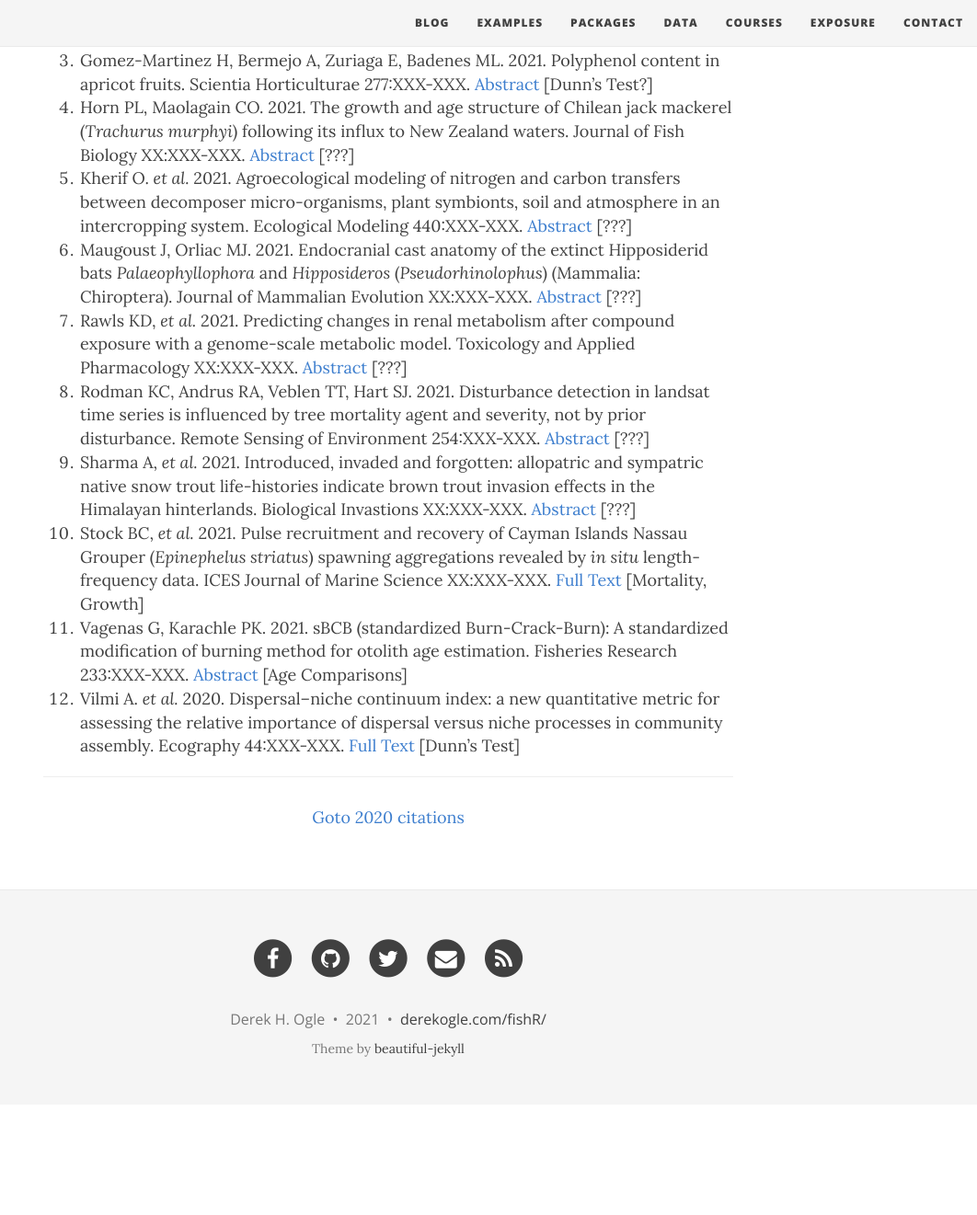
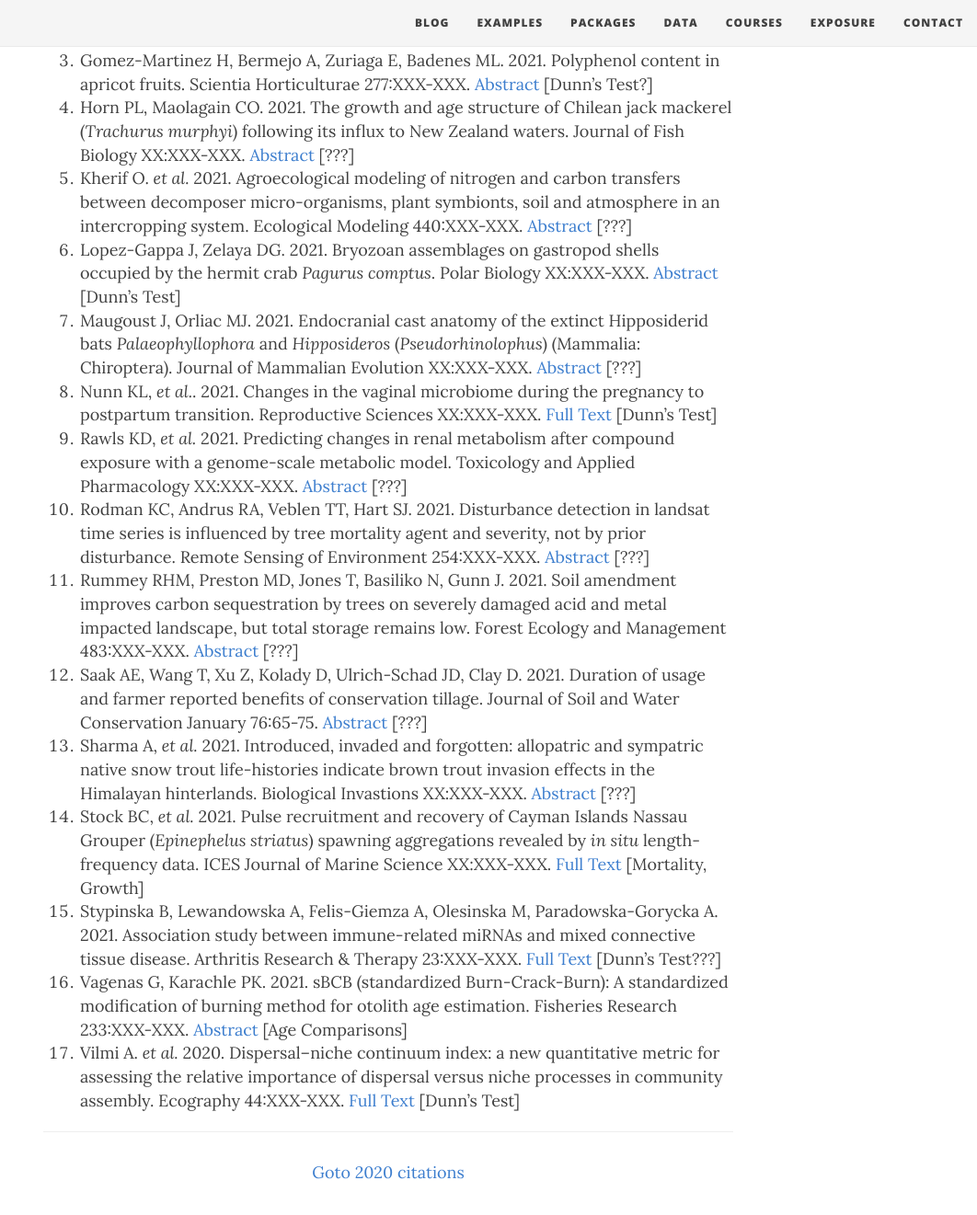
Before and after one commit to droglenc/fishR, a Jekyll site: the page built from exposure/exposure-citations21.md, in a window 1280 px wide and 1400 px high, scrolled down 525 px. Shown: the top 1321 px of the window at 92% size, without its empty margins (218-1280 px from the left). Built offline with Jekyll 4.4.1, drawn with Linux system fonts in a browser that asks for light colours; nearby versions of some CDN libraries; before the commit the page ends 1726 px from its top, so only the background shows below that.

Commit message:
Update exposure-citations21.md

```diff
--- a/exposure/exposure-citations21.md
+++ b/exposure/exposure-citations21.md
@@ -5,18 +5,23 @@ subtitle: fishR and FSA is Being Used!!
 css: "/css/exposure-citation.css"
 ---
 
-The [**IFAR** book](http://derekogle.com/IFAR/), **fishR** website, or the **FSA** package were cited in the following <span id="contact-div">12</span> publications.
+The [**IFAR** book](http://derekogle.com/IFAR/), **fishR** website, or the **FSA** package were cited in the following <span id="contact-div">17</span> publications.
 
 1. DeBoer JA, Thomas MC, Lamer JT, Casper AF, Delong MD. 2021. Complex to simple: Fish growth along the Illinois River network. Ecological Complexity 45:XXX-XXX. [Abstract](https://www.sciencedirect.com/science/article/pii/S1476945X20301719) [???]
 1. Ford, BM, Stewart BA, Tunbridge DJ, Tilbrook P. 2021. Paper chromatography: An inconsistent tool for assessing soil health. Geoderma 383:XXX-XXX. [Abstract](https://www.sciencedirect.com/science/article/abs/pii/S0016706120325386) [Dunn's Test?]
 1. Gomez-Martinez H, Bermejo A, Zuriaga E, Badenes ML. 2021. Polyphenol content in apricot fruits. Scientia Horticulturae 277:XXX-XXX. [Abstract](https://www.sciencedirect.com/science/article/abs/pii/S0304423820306567) [Dunn's Test?]
 1. Horn PL, Maolagain CO. 2021. The growth and age structure of Chilean jack mackerel (*Trachurus murphyi*) following its influx to New Zealand waters. Journal of Fish Biology XX:XXX-XXX. [Abstract](https://onlinelibrary.wiley.com/doi/abs/10.1111/jfb.14647) [???]
 1. Kherif O. *et al.* 2021. Agroecological modeling of nitrogen and carbon transfers between decomposer micro-organisms, plant symbionts, soil and atmosphere in an intercropping system. Ecological Modeling 440:XXX-XXX. [Abstract](https://www.sciencedirect.com/science/article/abs/pii/S0304380020304543) [???]
+1. Lopez-Gappa J, Zelaya DG. 2021. Bryozoan assemblages on gastropod shells occupied by the hermit crab *Pagurus comptus*. Polar Biology XX:XXX-XXX. [Abstract](https://link.springer.com/article/10.1007/s00300-020-02796-y) [Dunn's Test]
 1. Maugoust J, Orliac MJ. 2021. Endocranial cast anatomy of the extinct Hipposiderid bats *Palaeophyllophora* and *Hipposideros* (*Pseudorhinolophus*) (Mammalia: Chiroptera). Journal of Mammalian Evolution XX:XXX-XXX. [Abstract](https://link.springer.com/article/10.1007/s10914-020-09522-9) [???]
+1. Nunn KL, *et al.*. 2021. Changes in the vaginal microbiome during the pregnancy to postpartum transition. Reproductive Sciences XX:XXX-XXX. [Full Text](https://link.springer.com/article/10.1007/s43032-020-00438-6) [Dunn's Test]
 1. Rawls KD, *et al.* 2021. Predicting changes in renal metabolism after compound exposure with a genome-scale metabolic model. Toxicology and Applied Pharmacology XX:XXX-XXX. [Abstract](https://www.sciencedirect.com/science/article/abs/pii/S0041008X20305123) [???]
 1. Rodman KC, Andrus RA, Veblen TT, Hart SJ. 2021. Disturbance detection in landsat time series is influenced by tree mortality agent and severity, not by prior disturbance. Remote Sensing of Environment 254:XXX-XXX. [Abstract](https://www.sciencedirect.com/science/article/abs/pii/S0034425720306179) [???]
+1. Rummey RHM, Preston MD, Jones T, Basiliko N, Gunn J. 2021. Soil amendment improves carbon sequestration by trees on severely damaged acid and metal impacted landscape, but total storage remains low. Forest Ecology and Management 483:XXX-XXX. [Abstract](https://www.sciencedirect.com/science/article/abs/pii/S0378112720316650) [???]
+1. Saak AE, Wang T, Xu Z, Kolady D, Ulrich-Schad JD, Clay D. 2021. Duration of usage and farmer reported benefits of conservation tillage. Journal of Soil and Water Conservation January 76:65-75. [Abstract](https://www.jswconline.org/content/76/1/65.abstract) [???]
 1. Sharma A, *et al.* 2021. Introduced, invaded and forgotten: allopatric and sympatric native snow trout life-histories indicate brown trout invasion effects in the Himalayan hinterlands. Biological Invastions XX:XXX-XXX. [Abstract](https://link.springer.com/article/10.1007/s10530-020-02454-8) [???]
 1. Stock BC, *et al.* 2021. Pulse recruitment and recovery of Cayman Islands Nassau Grouper (*Epinephelus striatus*) spawning aggregations revealed by *in situ* length-frequency data. ICES Journal of Marine Science XX:XXX-XXX. [Full Text](https://academic.oup.com/icesjms/advance-article/doi/10.1093/icesjms/fsaa221/6071467) [Mortality, Growth]
+1. Stypinska B, Lewandowska A, Felis-Giemza A, Olesinska M, Paradowska-Gorycka A. 2021. Association study between immune-related miRNAs and mixed connective tissue disease. Arthritis Research & Therapy 23:XXX-XXX. [Full Text](https://link.springer.com/article/10.1186/s13075-020-02403-9) [Dunn's Test???]
 1. Vagenas G, Karachle PK. 2021. sBCB (standardized Burn-Crack-Burn): A standardized modification of burning method for otolith age estimation. Fisheries Research 233:XXX-XXX. [Abstract](https://www-sciencedirect-com.ezproxy.uwsp.edu/science/article/pii/S0165783620302848) [Age Comparisons]
 1. Vilmi A. *et al.* 2020. Dispersal–niche continuum index: a new quantitative metric for assessing the relative importance of dispersal versus niche processes in community assembly. Ecography 44:XXX-XXX. [Full Text](https://onlinelibrary.wiley.com/doi/pdf/10.1111/ecog.05356) [Dunn's Test]
 
```
